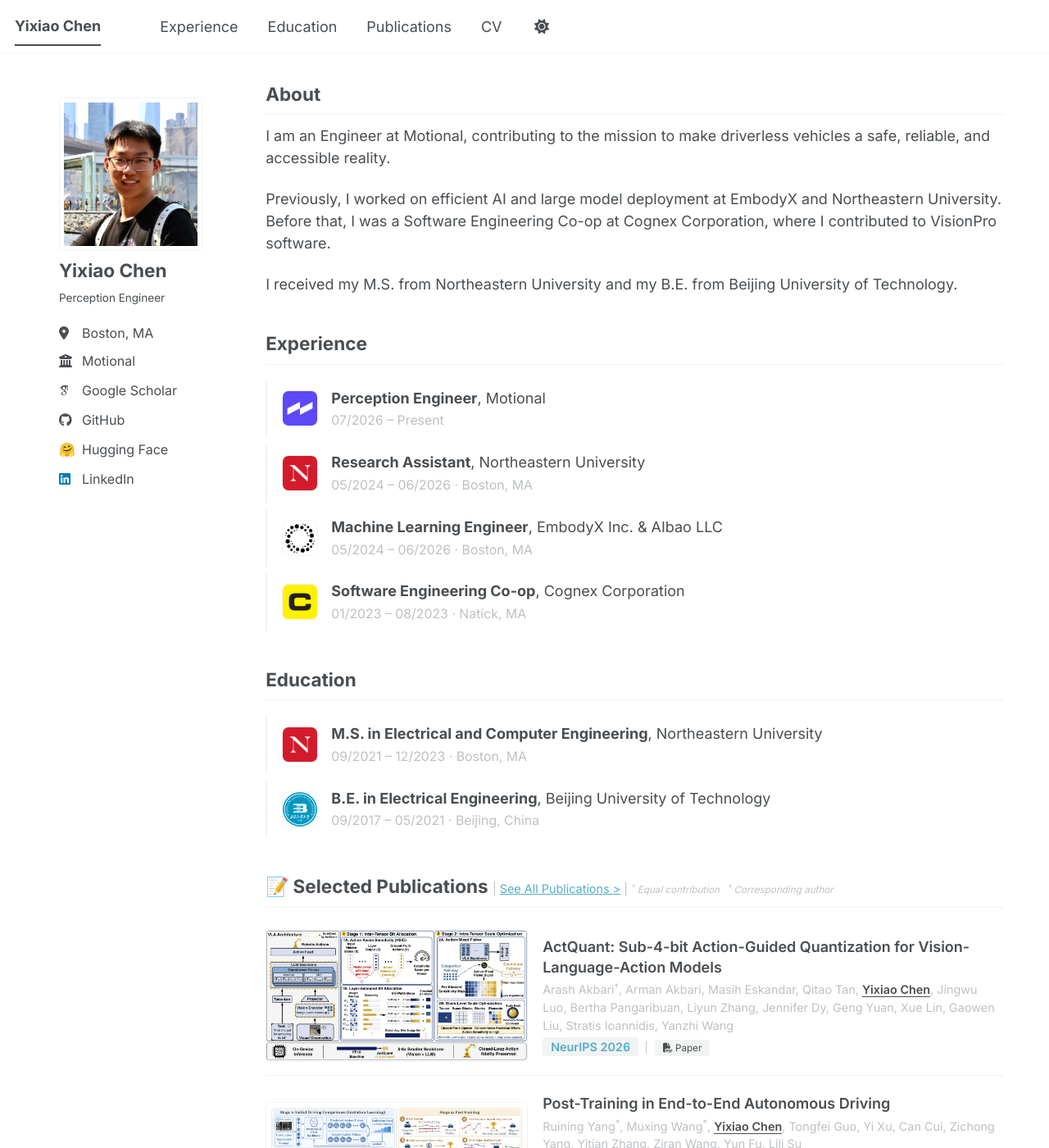
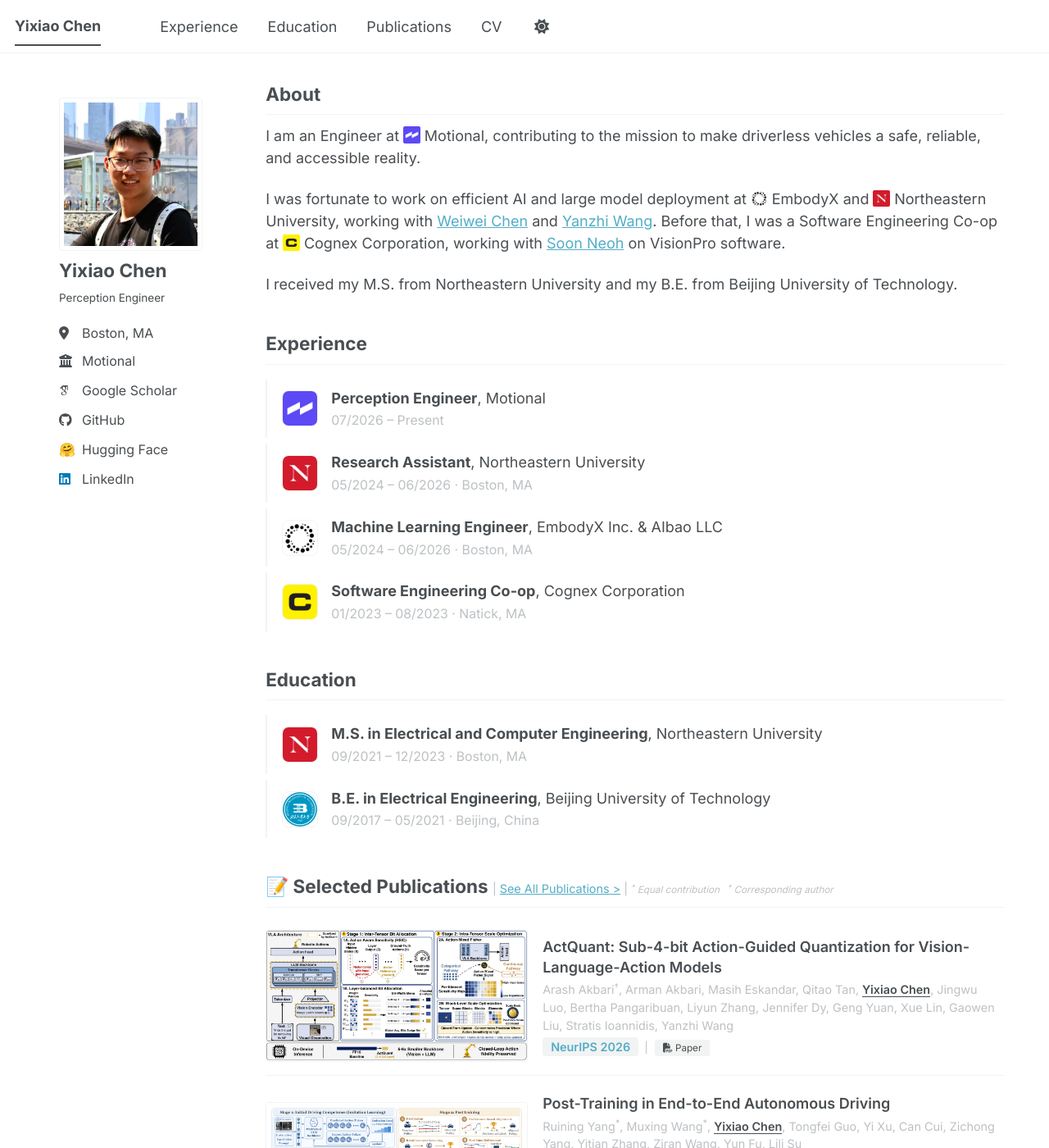
Before and after one commit to Bobchenyx/Bobchenyx.github.io, a Jekyll site: the page built from _pages/about.md, in a window 1280 px wide and 1400 px high. Shown: the whole window at 82% size. Built offline with Jekyll 4.4.1, drawn with Linux system fonts in a browser that asks for light colours; some web fonts are replaced; a script bundle is joined from its source files by our own code; library files that are not in the unit come from our copies; part of the change alters nothing that is shown.

Commit message:
About: credit collaborators and add inline org logos
Assisted by Claude Code
Claude-Session: https://claude.ai/code/session_016DzPjozeXxSjMfbAHR3fjZ

```diff
--- a/_pages/about.md
+++ b/_pages/about.md
@@ -8,9 +8,15 @@ redirect_from:
 
 <h2 id="about">About</h2>
 
-I am an Engineer at Motional, contributing to the mission to make driverless vehicles a safe, reliable, and accessible reality.
+I am an Engineer at <span class="nowrap"><img class="inline-logo" src="{{ '/images/logos/motional.jpeg' | relative_url }}" alt="Motional">Motional</span>, contributing to the mission to make driverless vehicles a safe, reliable, and accessible reality.
 
-Previously, I worked on efficient AI and large model deployment at EmbodyX and Northeastern University. Before that, I was a Software Engineering Co-op at Cognex Corporation, where I contributed to VisionPro software.
+I was fortunate to work on efficient AI and large model deployment at
+<span class="nowrap"><img class="inline-logo" src="{{ '/images/logos/embodyx.jpeg' | relative_url }}" alt="EmbodyX">EmbodyX</span> and
+<span class="nowrap"><img class="inline-logo" src="{{ '/images/logos/northeastern.jpeg' | relative_url }}" alt="Northeastern">Northeastern</span> University, working with
+[Weiwei Chen](https://www.linkedin.com/in/weiwei-c-01029421) and
+[Yanzhi Wang](https://www.yanzhiwang.com/). Before that, I was a Software
+Engineering Co-op at <span class="nowrap"><img class="inline-logo" src="{{ '/images/logos/cognex.png' | relative_url }}" alt="Cognex">Cognex</span> Corporation, working with
+[Soon Neoh](https://www.linkedin.com/in/soon-neoh-230a073) on VisionPro software.
 
 I received my M.S. from Northeastern University and my B.E. from Beijing University of Technology.
 
@@ -134,6 +140,18 @@ h2[id] {
   font-size: 0.8rem;
   font-weight: normal;
   color: var(--global-text-color-light);
+}
+.nowrap { white-space: nowrap; }
+/* small logo inline before an organization name in running text */
+img.inline-logo {
+  display: inline;
+  height: 1.15em;
+  width: auto;
+  max-width: 2.6em;
+  object-fit: contain;
+  vertical-align: -0.2em;
+  margin-right: 0.28em;
+  border-radius: 2px;
 }
 .pub-legend {
   font-size: 0.65rem;
```
